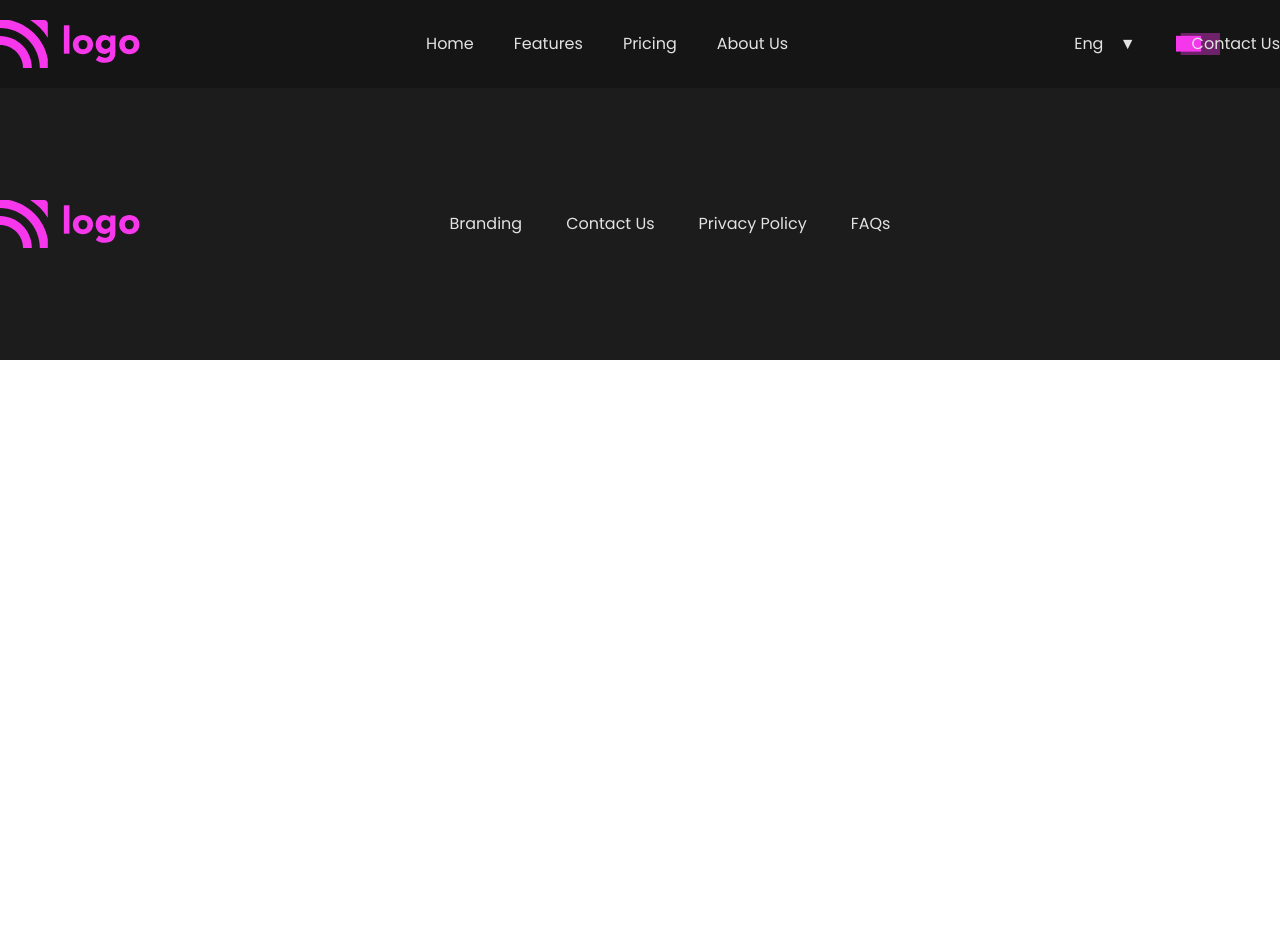
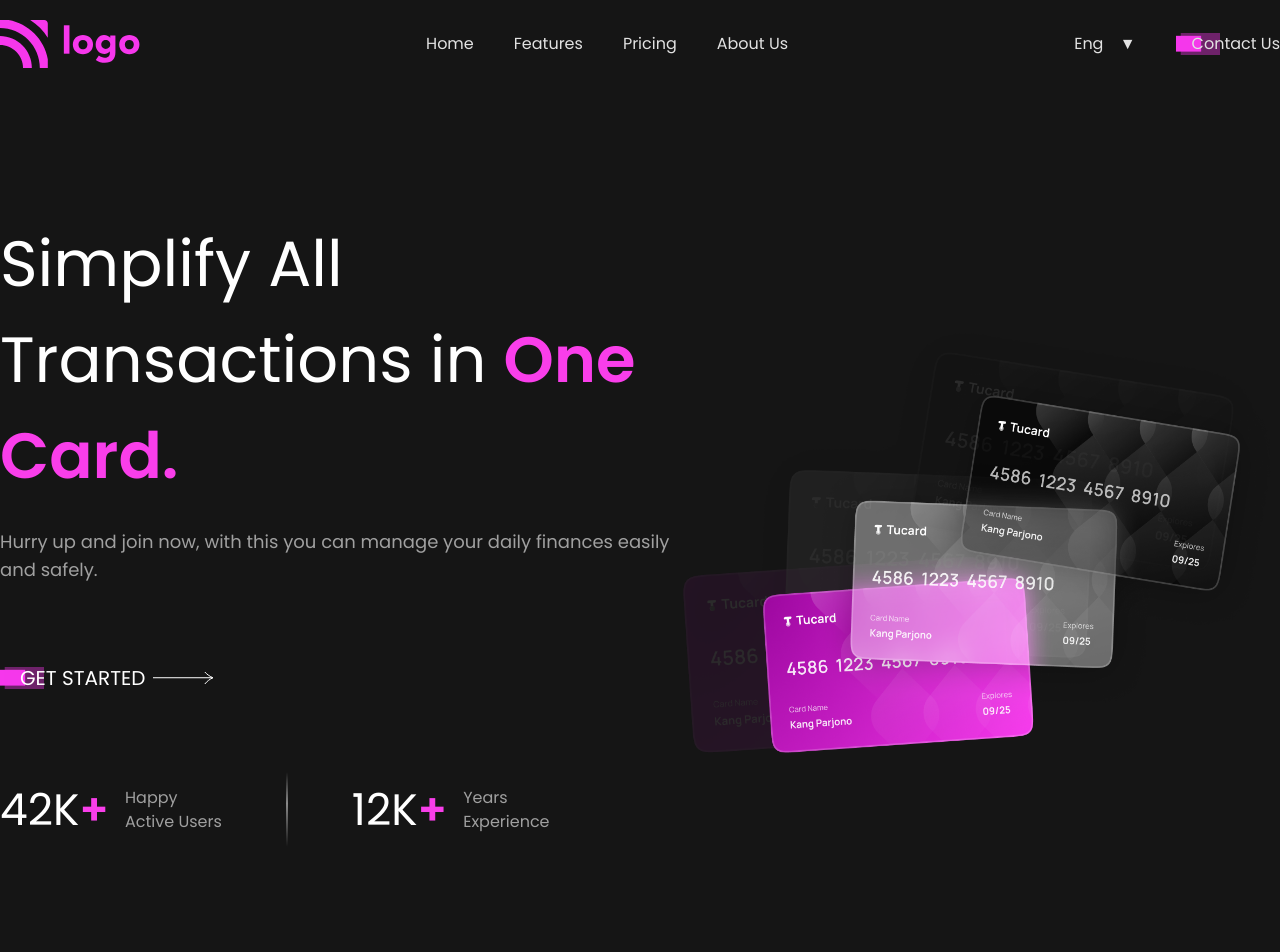
Before and after one commit to enthr/Tailwind_Landing_Pages, a plain HTML site: page Project-2_Credit_Card_Landing_Page/index.html in a window 1280 px wide. Shown: the top 952 px of the page. Before the commit the page ends 800 px from the top, so only its background shows below. Drawn offline with nearby package versions, Linux system fonts and the light colour scheme.

Commit message:
Project-2 Credit Card Landing Page In main Hero Section Created and Styled

```diff
--- a/Project-2_Credit_Card_Landing_Page/index.html
+++ b/Project-2_Credit_Card_Landing_Page/index.html
@@ -40,6 +40,47 @@
             </nav>
         </header>
 
+        <!-- Main -->
+        <main>
+            <!-- Hero Section -->
+            <section class="bg-[#151515] pt-24 pb-32">
+                <!-- Container -->
+                <div class="container mx-auto" data-aos="fade-up">
+                    <div class="flex flex-col justify-between items-center lg:flex-row">
+                        <div class="py-[2rem]">
+                            <h1 class="text-[#FFFFFF] text-[4rem]">Simplify All Transactions in <span class="text-[#F93EEA] font-semibold">One Card.</span></h1>
+                            <p class="text-[#A0A0A0] text-lg pt-[1.5rem]">Hurry up and join now, with this you can manage your daily finances easily and safely.</p>
+                            <div style="background-image: url('./assets/icons/btn-pink-bg.svg');" class="bg-left bg-no-repeat flex gap-[0.5rem] items-center py-[5rem]">
+                                <a href="#" class="ml-5 text-xl text-[#FFFFFF]">GET STARTED</a>
+                                <img src="./assets/icons/RightArrow.svg" alt="Arrow Icon">
+                            </div>
+                            <div class="flex items-center gap-16">
+                                <div class="flex items-center gap-[1rem]">
+                                    <p class="text-[#FFFFFF] text-[2.75rem]">42K<span class="text-[#F93EEA] font-semibold">+</span></p>
+                                    <div>
+                                        <p class="text-[#A0A0A0]">Happy</p>
+                                        <p class="text-[#A0A0A0]">Active Users</p>
+                                    </div>
+                                </div>
+                                <img src="./assets/icons/Vector 402.svg" alt="Line Image">
+                                <div class="flex items-center gap-[1rem]">
+                                    <p class="text-[#FFFFFF] text-[2.75rem]">12K<span class="text-[#F93EEA] font-semibold">+</span></p>
+                                    <div>
+                                        <p class="text-[#A0A0A0]">Years</p>
+                                        <p class="text-[#A0A0A0]">Experience</p>
+                                    </div>
+                                </div>
+                            </div>
+                        </div>
+                        <div class="grid grid-cols-1 relative">
+                            <img src="./assets/images/frontCards.png" alt="Front Cards Image" class="h-full col-start-1 col-end-1 row-[1] z-[1] pt-[3rem] pl-[5rem]">
+                            <img src="./assets/images/backCards.png" alt="Back Cards Image" class="h-full col-start-1 col-end-1 row-[1]">
+                        </div>
+                    </div>
+                </div>
+            </section>
+        </main>
+
         <!-- Footer -->
         <footer>
             <!-- Navigation -->
```
